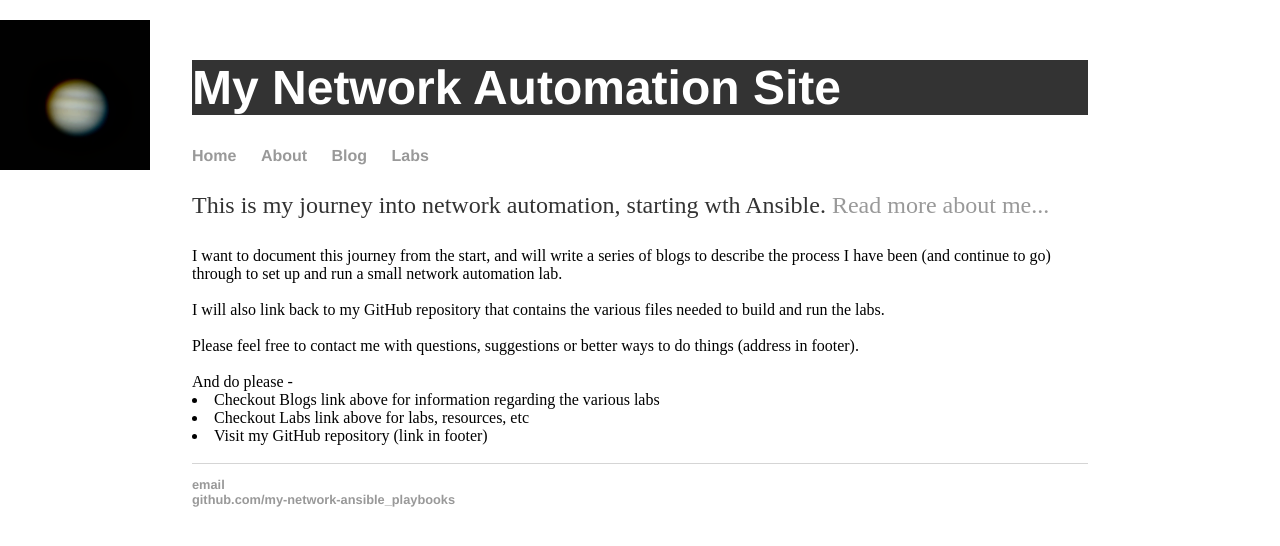
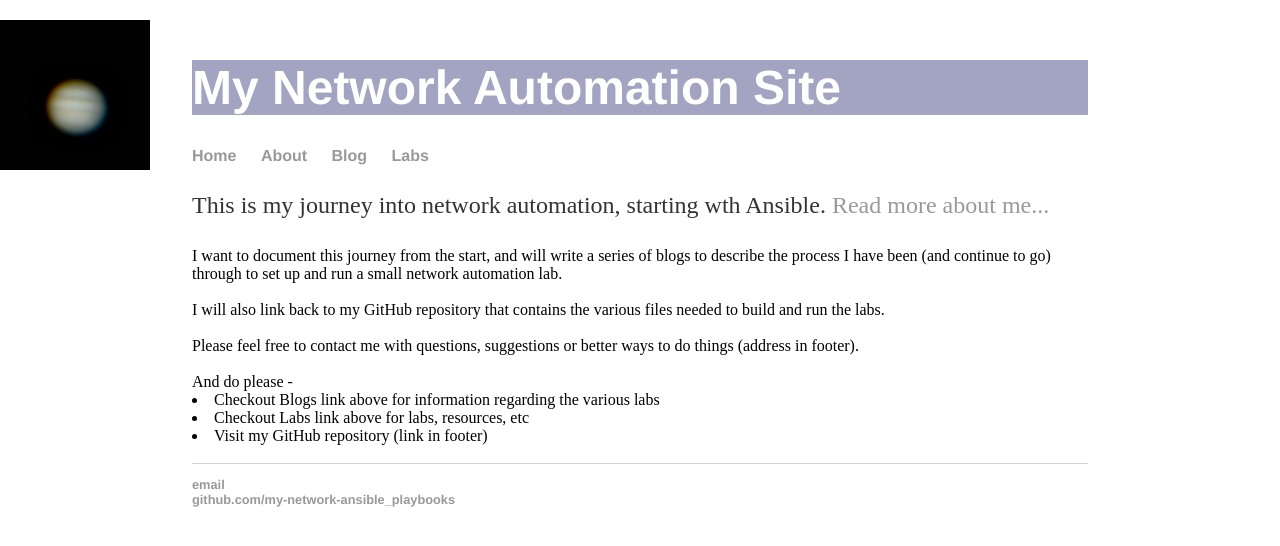
Before and after one commit to craigeowen/craigeowen.github.io, a Jekyll site: the page built from index.html, in a window 1280 px wide. Shown: the top 546 px of the page. Built offline with Jekyll 4.4.1, drawn with Linux system fonts in a browser that asks for light colours.

Commit message:
Update main.css

```diff
--- a/css/main.css
+++ b/css/main.css
@@ -29,7 +29,7 @@ p {
     color: #333;
 }
 header {
-    background-color: #333;
+    background-color: #a3a3c2;
 }
 footer {
     border-top: 1px solid #d5d5d5;
@@ -53,7 +53,7 @@ ul.posts li {
     z-index: 1; /* Stay on top */
     top: 0; /* Stay at the top */
     left: 0;
-    background-color: #333 /* #111;  Black */
+    background-color: #a3a3c2 /* #111;  Black */
     overflow-x: hidden; /* Disable horizontal scroll */
     padding-top: 20px;
 }
```
